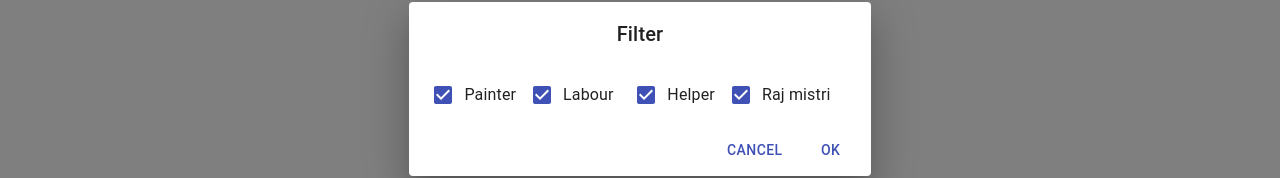
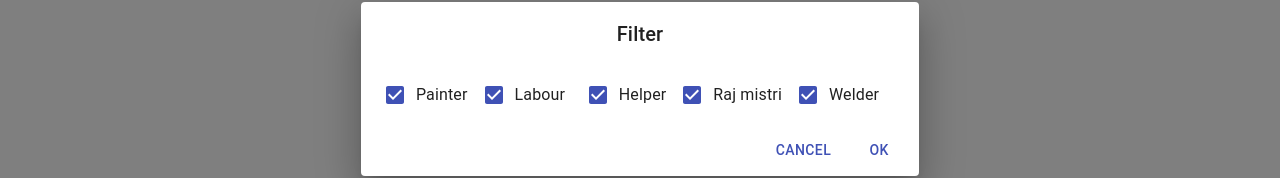
Before and after one commit to iPanchalShubham/Nearmistry-Backend, a React (Create React App) app in the folder client/: page / in a window 1280 px wide. Shown: the part 311-489 px from the top of the page. Built offline with nearby package versions, Linux system fonts and the light colour scheme; no server answers.

Commit message:
Added full image functionality in full_info_model.js

```diff
--- a/client/src/api/index.js
+++ b/client/src/api/index.js
@@ -1,8 +1,9 @@
 import axios from 'axios';
 const url = 'https://labrecruit.herokuapp.com/'
-
+//https is very important, because if you make request to change something through a http protocol (unsecure network) then your request
+// could be blocked.
 //Reponse data coming from getHomePage Funtion from our server side.
-export const fetchUsers = (page,filterVars) => axios.get(url+`volunteerSection/homePage?page=${page}&helper=${filterVars.helper}&raj_mistri=${filterVars.raj_mistri}&labour=${filterVars.labour}&painter=${filterVars.painter}`)
+export const fetchUsers = (page,filterVars) => axios.get(url+`volunteerSection/homePage?page=${page}&helper=${filterVars.helper}&raj_mistri=${filterVars.raj_mistri}&labour=${filterVars.labour}&painter=${filterVars.painter}&welder=${filterVars.welder}`)
 //Send data to server-side
 export const createUser = (newUserData) => axios.post(url+'volunteerSection/newUser',newUserData)
 //Create new Volunteer
--- a/client/src/components/form/form.js
+++ b/client/src/components/form/form.js
@@ -143,7 +143,7 @@ const Form = () => {
                   <MenuItem value="Labour">Labour</MenuItem>
                   <MenuItem value="Painter">Painter</MenuItem>
                   <MenuItem value="Helper">Helper</MenuItem>
-                  <MenuItem value="Other">Other</MenuItem>
+                  <MenuItem value="Welder">Welder</MenuItem>
                 </Select>
               </FormControl>
 
@@ -215,7 +215,7 @@ const Form = () => {
              <em>NOTE:- This is a volunteer page, for any kinds of illegal, abusive and offensive activities the doer would be punished!</em>
             </Grid>
           </Grid>
-          <Typography variant = "h5" color="textSecondary">
+          <Typography variant = "h5" color="textPrimary">
             Thank you. ❤️
           </Typography>
 
--- a/client/src/components/modal/filter_modal.js
+++ b/client/src/components/modal/filter_modal.js
@@ -25,8 +25,8 @@ const dispatch = useDispatch()
     dispatch(sendFilterVariables(filterVariables))
   };
 
-  const [filterVariables,setFilterVariables] = useState({painter:'Painter',labour:'Labour',raj_mistri:'Raj mistri',helper:'Helper'})
-  const [checkVar,setCheckVar] = useState({painter:true,helper:true,labour:true,raj_mistri:true,})
+  const [filterVariables,setFilterVariables] = useState({painter:'Painter',labour:'Labour',raj_mistri:'Raj mistri',helper:'Helper',welder:"Welder"})
+  const [checkVar,setCheckVar] = useState({painter:true,helper:true,labour:true,raj_mistri:true,welder:true})
 
   const handlePaintVars = (e)=>{
     setFilterVariables({...filterVariables,[e.target.name]:e.target.value})
@@ -44,7 +44,11 @@ const dispatch = useDispatch()
     setFilterVariables({...filterVariables,[e.target.name]:e.target.value})
     setCheckVar({...checkVar,[e.target.name]:!checkVar.raj_mistri})
   }
-
+  const handleWeldVars = (e)=>{
+    setFilterVariables({...filterVariables,[e.target.name]:e.target.value})
+    setCheckVar({...checkVar,[e.target.name]:!checkVar.welder})
+  }
+  console.log(filterVariables,checkVar)
   return (
     <div>
       <Button style={{ color: "white" }} size="large" onClick={handleClickOpen}>
@@ -106,6 +110,18 @@ const dispatch = useDispatch()
   }
   label="Raj mistri"
 />
+<FormControlLabel
+  control={
+    <Checkbox
+    onChange={(e) => handleWeldVars(e)}
+      checked = {checkVar.welder}
+      name="welder"
+      value = {!checkVar.welder?'Welder':''}
+      color="primary"
+    />
+  }
+  label="Welder"
+/>
         </DialogContent>
         <DialogActions>
           <Button onClick={() => setOpen(false)} color="primary">
--- a/client/src/components/modal/full_info_model.js
+++ b/client/src/components/modal/full_info_model.js
@@ -4,7 +4,6 @@ import Dialog from "@material-ui/core/Dialog";
 import DialogActions from "@material-ui/core/DialogActions";
 import DialogContent from "@material-ui/core/DialogContent";
 import DialogTitle from "@material-ui/core/DialogTitle";
-import { useSelector } from "react-redux";
 import MoreHorizIcon from '@material-ui/icons/MoreHoriz';
 import { Typography } from "@mui/material";
 
@@ -32,6 +31,12 @@ const fullInfoModel = ({posts}) => {
       >
         <DialogTitle id="form-dialog-title">Full-information</DialogTitle>
         <DialogContent>
+        <img
+      style={{ maxWidth: "100%", maxHeight: "100%" }}
+      src={posts?.selectedFile}
+      alt="image"
+    />
+    <div>
         <Typography component="h5" variant="h5">
             {`${posts?.fName.charAt(0).toUpperCase()+ posts?.fName?.slice(1)} ${posts?.lName?posts?.lName.charAt(0).toUpperCase() + posts?.lName?.slice(1):''}`}
           </Typography>
@@ -48,6 +53,7 @@ const fullInfoModel = ({posts}) => {
             Gender:
               {posts?.gender}
           </Typography>
+    </div>
         </DialogContent>
         <DialogActions>
           <Button onClick={handleClose} color="primary">
```
Also changed, not shown: 2 other files (tests, documents, lock files or other folders).
